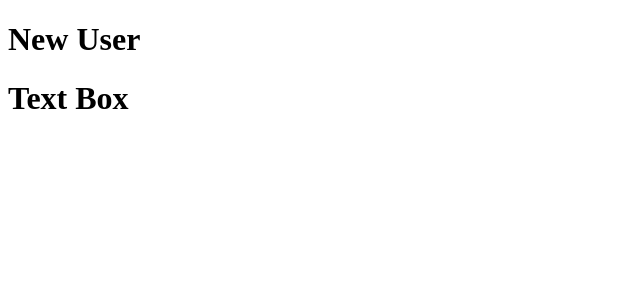
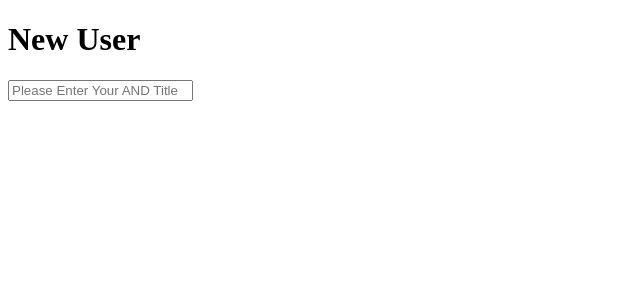
Before and after one commit to alexcostigan/andtitle, a React (Create React App) app: page / in a window 1280 px wide. Shown: the top 300 px of the page, without its empty margins (0-640 px from the left). Built offline with nearby package versions, Linux system fonts and the light colour scheme.

Commit message:
initial project

```diff
--- a/src/Components/Textbox.jsx
+++ b/src/Components/Textbox.jsx
@@ -3,7 +3,11 @@ import React from 'react'
 class Textbox extends React.Component {
     render(){
         return(
-            <h1>Text Box</h1>
+            <div>
+                <input
+                    placeholder="Please Enter Your AND Title"
+                    required />
+            </div>
         )
     }
 }
```
